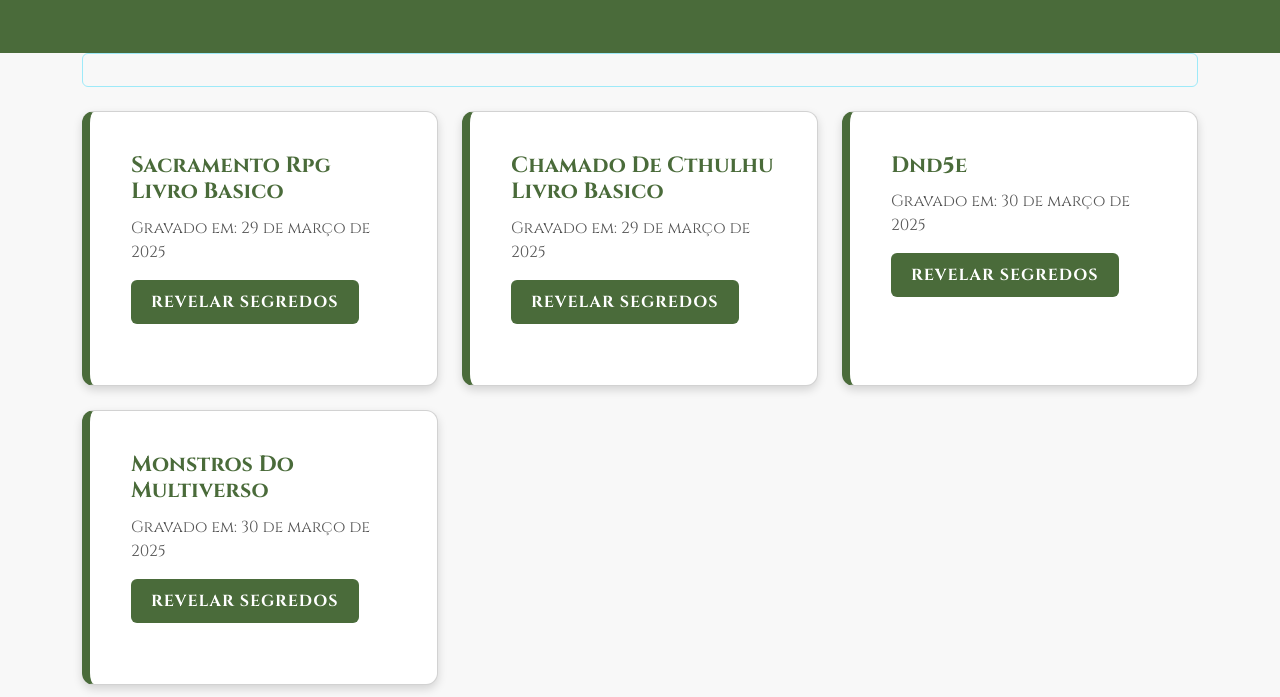
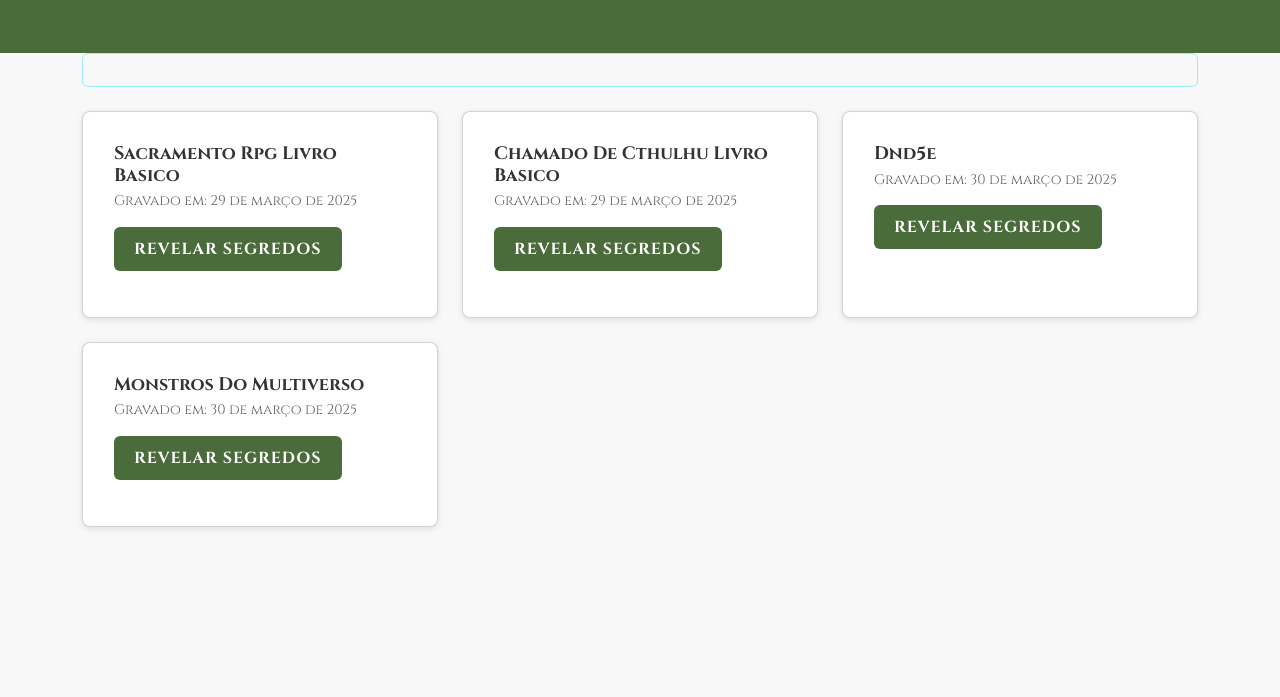
Before and after one commit to Isaac4lves/Biblioteca-elfica-de-Tanna-Toh, a website: page public/index.html in a window 1280 px wide. Shown: the part 103-800 px from the top of the page. Drawn offline with nearby package versions, Linux system fonts and the light colour scheme.

Commit message:
alt style.css

```diff
--- a/public/style.css
+++ b/public/style.css
@@ -11,31 +11,30 @@
 }
 .livro {
   background-color: #ffffff;
-  border-left: 8px solid #4A6B3A;
-  border-radius: 12px;
-  padding: 25px;
-  box-shadow: 0 4px 10px rgba(0, 0, 0, 0.15);
-  transition: transform 0.2s ease-in-out, box-shadow 0.2s ease-in-out;
-  margin-bottom: 20px;
+  border-radius: 8px;
+  padding: 15px;
+  box-shadow: 0 2px 6px rgba(0, 0, 0, 0.1);
+  transition: transform 0.2s ease-in-out;
+  margin-bottom: 15px;
 }
 
 .livro:hover {
   transform: scale(1.02);
-  box-shadow: 0 6px 15px rgba(0, 0, 0, 0.2);
 }
 
 .livro h3 {
-  font-size: 22px;
-  font-weight: bold;
-  color: #4A6B3A;
-  margin-bottom: 10px;
+  font-size: 18px;
+  font-weight: 600;
+  color: #333;
+  margin-bottom: 5px;
 }
 
 .livro-info {
-  color: #555;
-  font-size: 16px;
-  line-height: 1.5;
+  color: #666;
+  font-size: 14px;
+  line-height: 1.4;
 }
+
 
 .btn {
   background-color: #4A6B3A;
```
